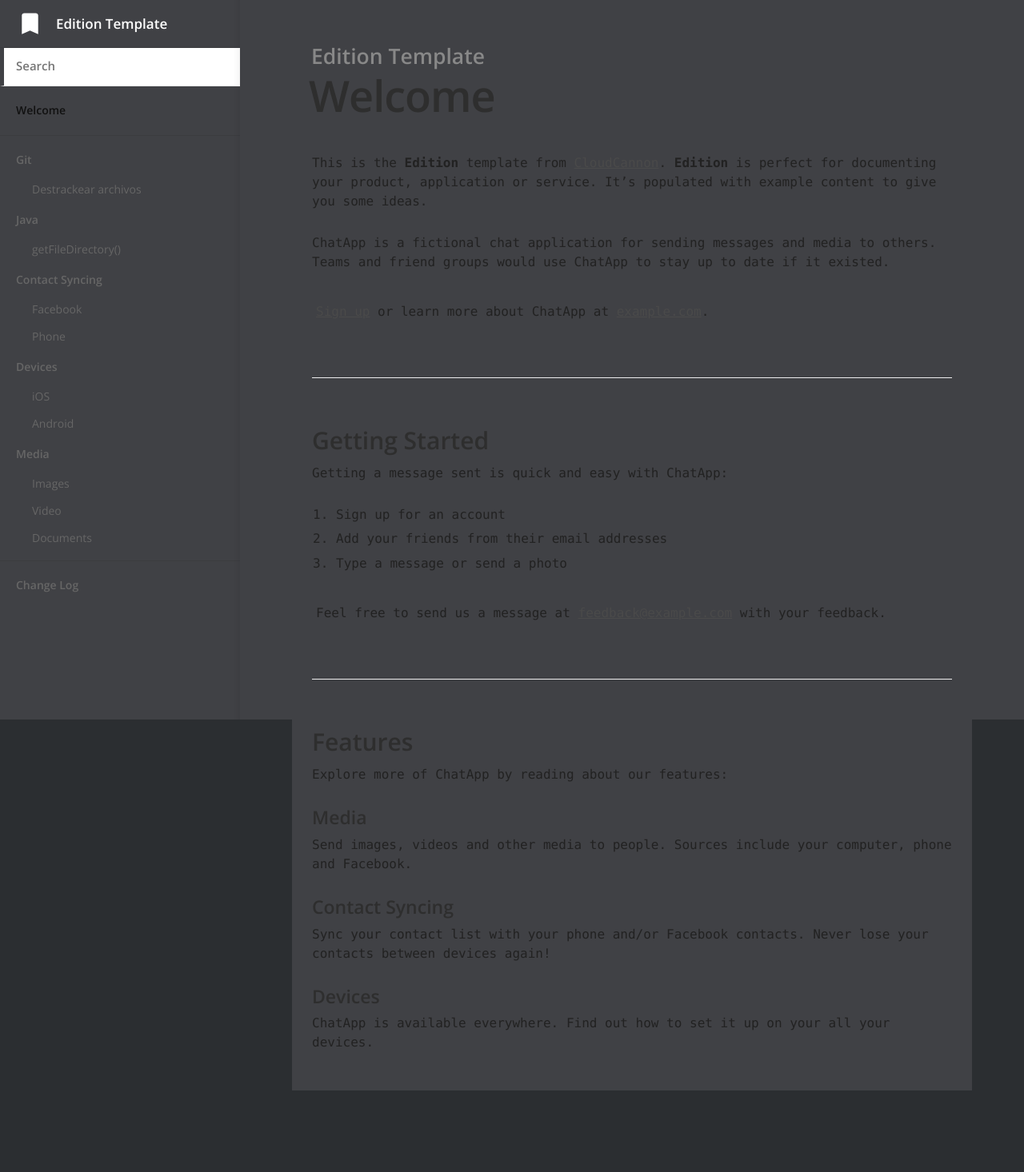
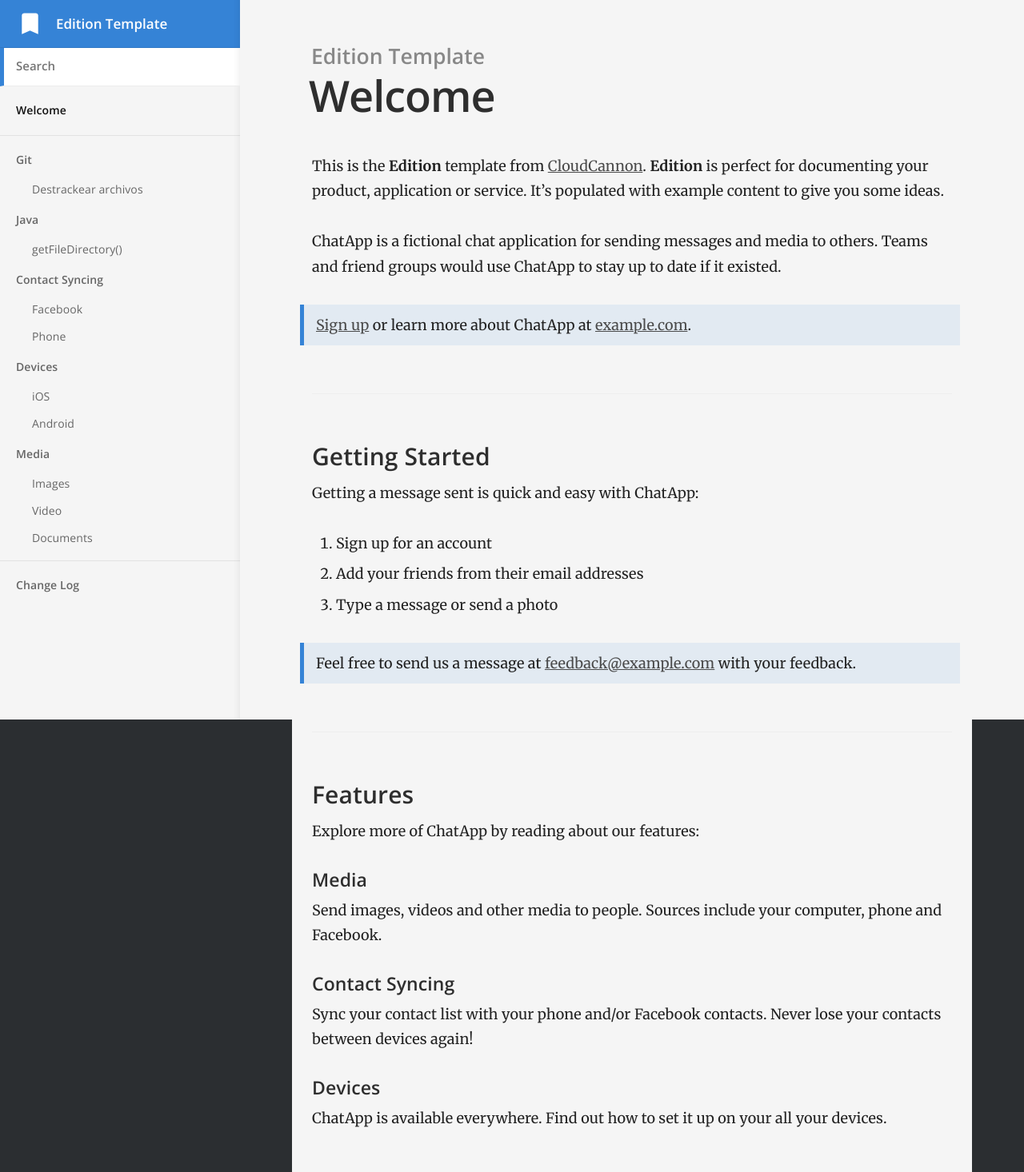
Before and after one commit to slaarks/slaarks.github.io, a Jekyll site: the page built from index.md, in a window 1280 px wide. Shown: the whole page at 80% size. Built offline with Jekyll 4.4.1, drawn with Linux system fonts in a browser that asks for light colours; before the commit the page ends 1364 px from its top, so only the background shows below that.

Commit message:
CSS fix.

```diff
--- a/_sass/_typography.scss
+++ b/_sass/_typography.scss
@@ -6,14 +6,19 @@ html {
 }
 
 body {
-	margin: 0;
-	padding: 0;
-	$body-background-color: #333333;
-	color: #f2f2f2;
-	font-size: 16px;
-	line-height: 1.5;
-	font-family: Monaco, "Bitstream Vera Sans Mono", "Lucida Console", Terminal, monospace;
-  }
+	height: 100%;
+	max-height: 100%;
+	font-family: "Merriweather", serif;
+	letter-spacing: 0.01rem;
+	font-size: 1.8em;
+	line-height: 1.75em;
+	color: #3A4145;
+	font-weight: 400;
+	-webkit-font-feature-settings: 'kern' 1;
+	-moz-font-feature-settings: 'kern' 1;
+	-o-font-feature-settings: 'kern' 1;
+	text-rendering: geometricPrecision;
+}
 
 h1,
 h2,
--- a/css/main.scss
+++ b/css/main.scss
@@ -8,14 +8,14 @@ $body-background-color: #2B2E31;
 
 $content-max-width: 800px;
 $content-color: #222;
-$content-background-color: #404145;
+$content-background-color: #f5f5f5;
 
-$brand-colour: #404145;
+$brand-colour: #3583d6;
 $brand-colour-light: mix($brand-colour, $content-background-color, 10%);
 
 $nav-header-background-color: $brand-colour;
 $nav-header-height: 60px;
-$nav-background-color: #404145;
+$nav-background-color: #f5f5f5;
 $nav-width: 300px;
 
 $space: 20px;
```
